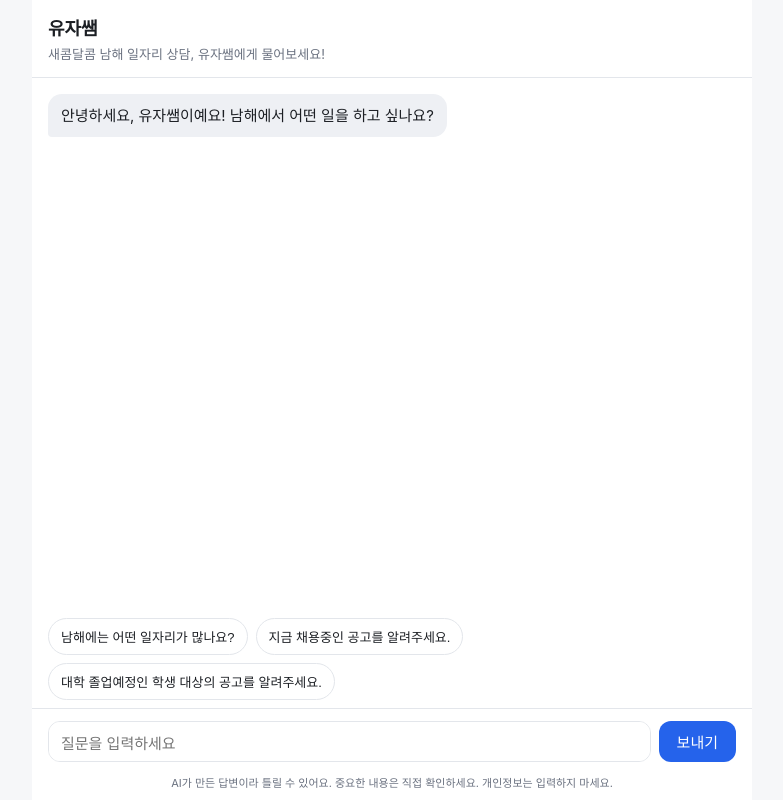
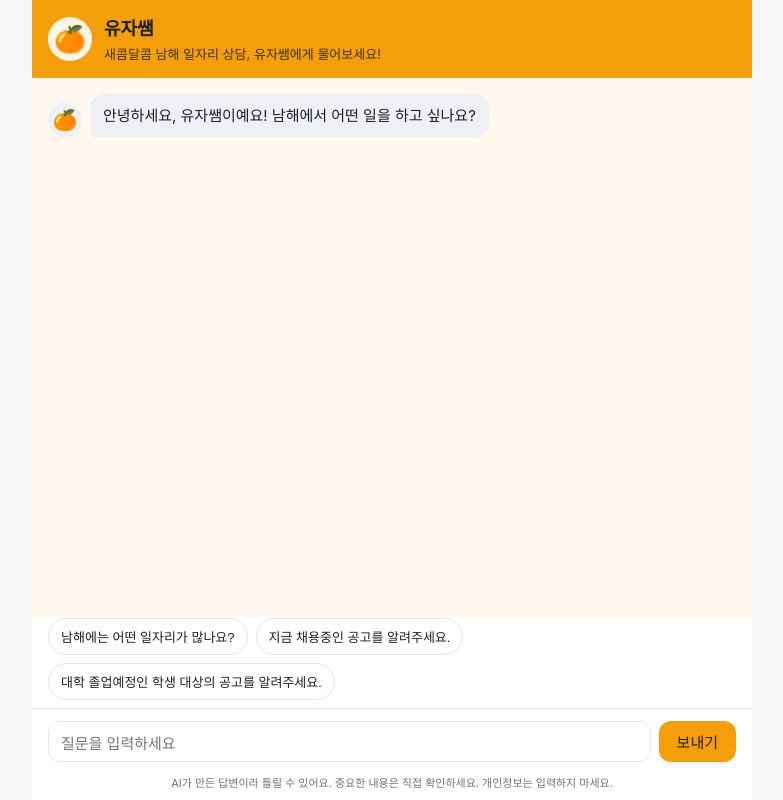
Before and after one commit to kongzzi/yujabot, a plain HTML site: page index.html in a window 1280 px wide. Shown: the whole page, without its empty margins (248-1031 px from the left). Drawn offline with Linux system fonts and the light colour scheme.

Commit message:
챗봇 꾸미기: theme 설정 추가 (유자 주황, 🍊 프로필)
- index.html: config.js의 theme 값(색, 프로필, 이름 칸, 배경, 말풍선)을 화면에 적용
- config.js: theme 추가

Co-Authored-By: Claude Opus 5.5 <noreply@anthropic.com>

```diff
--- a/config.js
+++ b/config.js
@@ -31,5 +31,14 @@ const CONFIG = {
 
   // 채용 공고와 기관 정보는 jobs.js에 있습니다. 여기에는 그 밖의 참고 정보만 둡니다.
   knowledge: `
-`
+`,
+
+  // ── 꾸미기 ── (웹 교재 꾸미기 페이지에서 고른 값)
+  theme: {
+    color: "#f59e0b",      // 대표 색: 유자 주황
+    avatar: "🍊",          // 챗봇 프로필
+    header: "color",       // 맨 위 이름 칸: line / color
+    background: "soft",    // 대화 배경: plain / soft / dots / wave
+    bubble: "round"        // 말풍선: round / square / pill
+  }
 };
--- a/index.html
+++ b/index.html
@@ -30,13 +30,34 @@
   #send { border: 0; background: var(--brand); color: #fff; border-radius: 12px; padding: 0 18px; font-size: 15px; cursor: pointer; }
   #send:disabled { opacity: .5; cursor: default; }
   footer { text-align: center; font-size: 11px; color: var(--muted); padding: 0 16px 10px; }
+
+  /* ── 꾸미기 (config.js의 theme 값으로 바뀜) ── */
+  .user { color: var(--on-brand, #fff); }
+  #send { color: var(--on-brand, #fff); }
+  header { display: flex; align-items: center; gap: 12px; }
+  .av { flex: none; width: 34px; height: 34px; border-radius: 50%; display: grid; place-items: center; font-size: 20px; line-height: 1; background: var(--bot); overflow: hidden; }
+  .av img { width: 100%; height: 100%; object-fit: cover; }
+  header .av { width: 44px; height: 44px; font-size: 26px; }
+  .row { display: flex; align-items: flex-end; gap: 8px; align-self: flex-start; max-width: 92%; }
+  .row .msg { max-width: none; }
+  body.head-color header { background: var(--brand); border-bottom-color: transparent; }
+  body.head-color header h1, body.head-color header p { color: var(--on-brand, #fff); }
+  body.head-color header p { opacity: .85; }
+  body.head-color header .av { background: rgba(255,255,255,.9); }
+  body.bg-soft #log { background: color-mix(in srgb, var(--brand) 7%, var(--card)); }
+  body.bg-dots #log { background-color: var(--card); background-image: radial-gradient(color-mix(in srgb, var(--brand) 22%, transparent) 1.2px, transparent 1.3px); background-size: 18px 18px; }
+  body.bg-wave #log { background: linear-gradient(180deg, var(--card) 0%, color-mix(in srgb, var(--brand) 12%, var(--card)) 100%); }
+  body.bubble-square .msg { border-radius: 6px; }
+  body.bubble-pill .msg { border-radius: 22px; padding: 11px 16px; }
+  body.bubble-pill .bot { border-bottom-left-radius: 6px; }
+  body.bubble-pill .user { border-bottom-right-radius: 6px; }
 </style>
 </head>
 <body>
 <div class="app">
   <header>
-    <h1 id="name"></h1>
-    <p id="tagline"></p>
+    <span class="av" id="head-av" aria-hidden="true"></span>
+    <div><h1 id="name"></h1><p id="tagline"></p></div>
   </header>
   <div id="log" aria-live="polite"></div>
   <div id="examples"></div>
@@ -53,6 +74,29 @@
   const log = $('log'), input = $('input'), sendBtn = $('send');
   const history = [];
   let busy = false;
+
+  // ── 꾸미기: config.js의 theme 값을 화면에 적용한다 (값이 없거나 틀리면 기본 모양) ──
+  const T = CONFIG.theme || {};
+  const pick = (v, list, d) => (list.indexOf(v) >= 0 ? v : d);
+  const color = /^#[0-9a-fA-F]{6}$/.test(T.color || '') ? T.color : '#2563eb';
+  const rgb = [1, 3, 5].map((i) => parseInt(color.slice(i, i + 2), 16) / 255).map((c) => (c <= 0.03928 ? c / 12.92 : Math.pow((c + 0.055) / 1.055, 2.4)));
+  const light = 0.2126 * rgb[0] + 0.7152 * rgb[1] + 0.0722 * rgb[2] > 0.179;   // 밝은 색이면 글자를 검게 (흰 글자보다 검은 글자가 더 잘 보일 때)
+  document.documentElement.style.setProperty('--brand', color);
+  document.documentElement.style.setProperty('--user', color);
+  document.documentElement.style.setProperty('--on-brand', light ? '#1c1f24' : '#ffffff');
+  document.body.classList.add('head-' + pick(T.header, ['line', 'color'], 'line'));
+  document.body.classList.add('bg-' + pick(T.background, ['plain', 'soft', 'dots', 'wave'], 'plain'));
+  document.body.classList.add('bubble-' + pick(T.bubble, ['round', 'square', 'pill'], 'round'));
+  const avatar = String(T.avatar || '').trim();
+  function avatarEl(el) {
+    if (!avatar) { el.remove(); return; }
+    if (/^(https:\/\/|images\/)[^\s"'<>]+$/.test(avatar)) {       // 그림 주소면 그림으로
+      const im = document.createElement('img'); im.src = avatar; im.alt = ''; el.appendChild(im);
+    } else {
+      el.textContent = Array.from(avatar).slice(0, 2).join('');    // 이모지나 글자 한두 개
+    }
+  }
+  avatarEl($('head-av'));
 
   document.title = CONFIG.botName;
   $('name').textContent = CONFIG.botName;
@@ -80,7 +124,13 @@
     const d = document.createElement('div');
     d.className = 'msg ' + kind;
     d.textContent = text;           // textContent 사용: 답변 안의 코드가 실행되지 않게
-    log.appendChild(d);
+    if (kind === 'bot' && avatar) {   // 챗봇 말풍선 옆에 프로필
+      const row = document.createElement('div'); row.className = 'row';
+      const av = document.createElement('span'); av.className = 'av'; av.setAttribute('aria-hidden', 'true'); avatarEl(av);
+      row.appendChild(av); row.appendChild(d); log.appendChild(row);
+    } else {
+      log.appendChild(d);
+    }
     log.scrollTop = log.scrollHeight;
     return d;
   }
@@ -130,7 +180,7 @@
       again.type = 'button';
       again.className = 'retry';
       again.textContent = '다시 보내기';
-      again.onclick = () => { wait.remove(); ask(text, true); };
+      again.onclick = () => { (wait.parentNode.classList.contains('row') ? wait.parentNode : wait).remove(); ask(text, true); };
       wait.appendChild(again);              // 실패한 질문은 대화 기록에 넣지 않는다
     }
     busy = false; sendBtn.disabled = false; input.focus();
```
